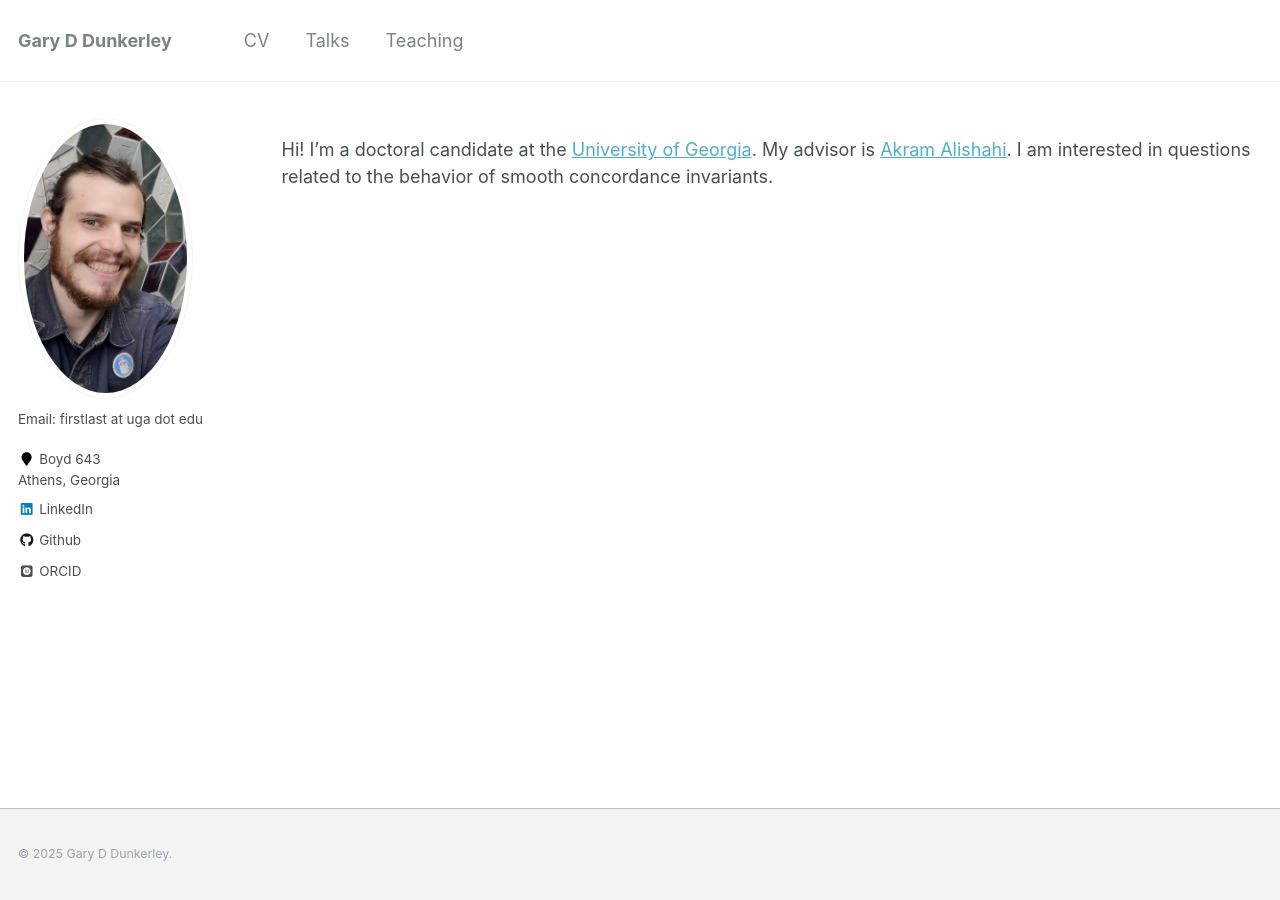
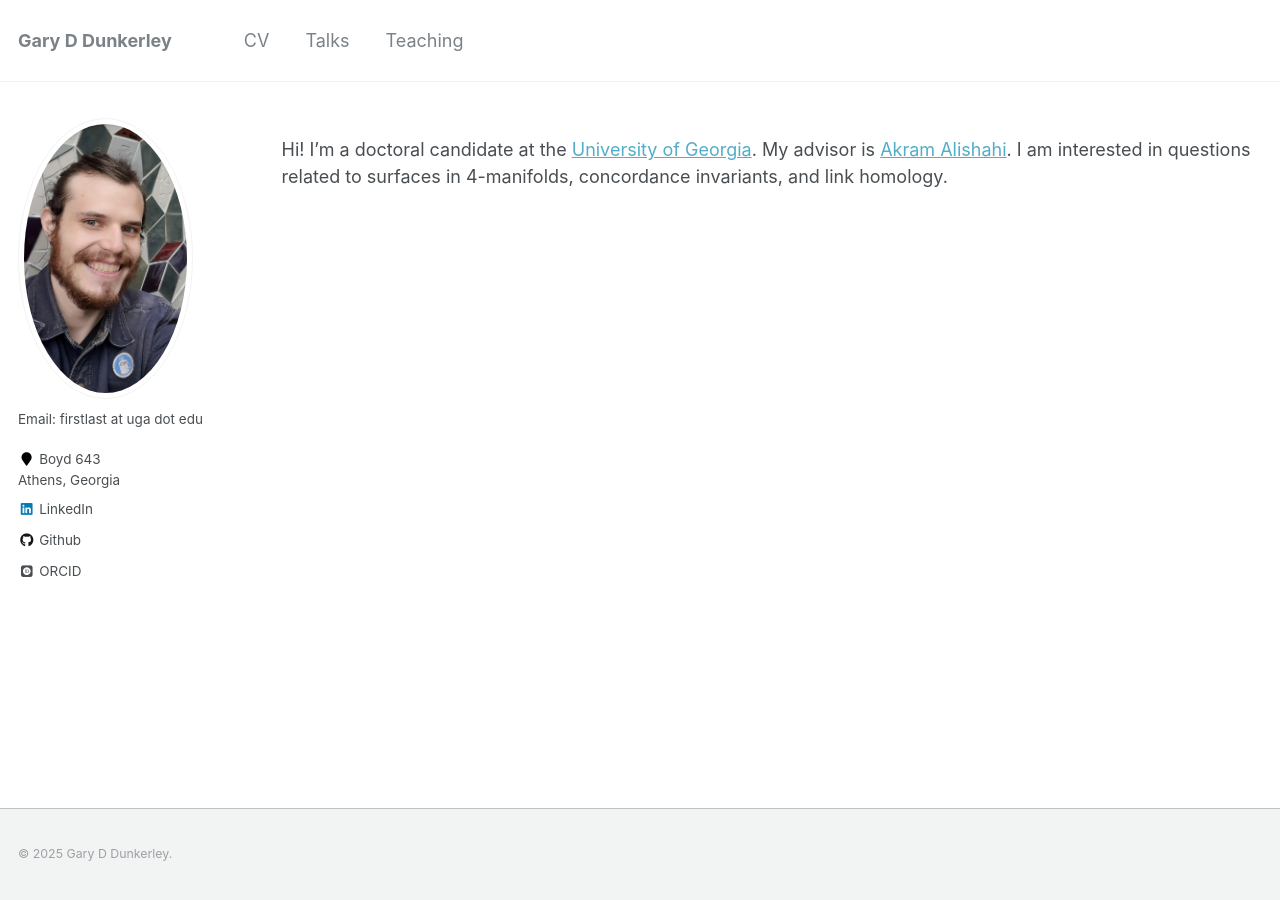
Before and after one commit to garydunkerley/garydunkerley.github.io, a Jekyll site: the page built from _pages/about.md, in a window 1280 px wide. Built offline with Jekyll 4.4.1, drawn with Linux system fonts in a browser that asks for light colours; some web fonts are replaced.

Commit message:
small update

```diff
--- a/_pages/about.md
+++ b/_pages/about.md
@@ -9,4 +9,4 @@ redirect_from:
   - /about.html
 ---
 
-Hi! I'm a doctoral candidate at the [University of Georgia](https://www.math.uga.edu/). My advisor is [Akram Alishahi](https://akramalishahi.github.io/). I am interested in questions related to the behavior of smooth concordance invariants.
+Hi! I'm a doctoral candidate at the [University of Georgia](https://www.math.uga.edu/). My advisor is [Akram Alishahi](https://akramalishahi.github.io/). I am interested in questions related to surfaces in 4-manifolds, concordance invariants, and link homology.
```
Also changed, not shown: _pages/talks.md (+7 -2 lines).
